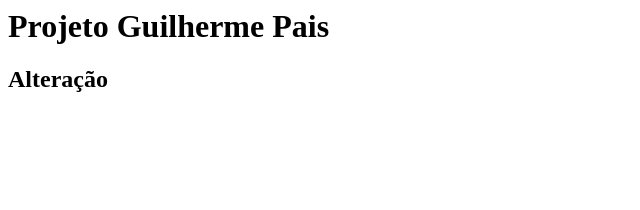
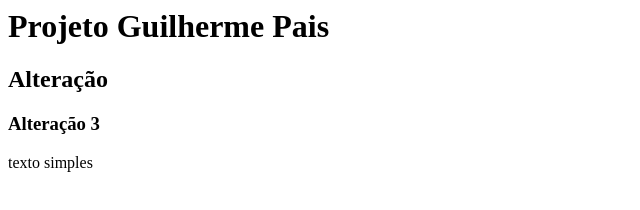
Before and after one commit to guilhermerpais/curso-git, a plain HTML site: page index.html in a window 1280 px wide. Shown: the whole page, without its empty margins (0-640 px from the left). Drawn offline with Linux system fonts and the light colour scheme.

Commit message:
Inserção de div e tag parágrafo

```diff
--- a/index.html
+++ b/index.html
@@ -4,5 +4,10 @@
     <BODY>
         <h1>Projeto Guilherme Pais</h1>
         <h2>Alteração</h2>
+        <h3>Alteração 3</h3>
+
+        <div>
+        <p>texto simples</p>
+        </div>
     </BODY>
 </HTML>
```
